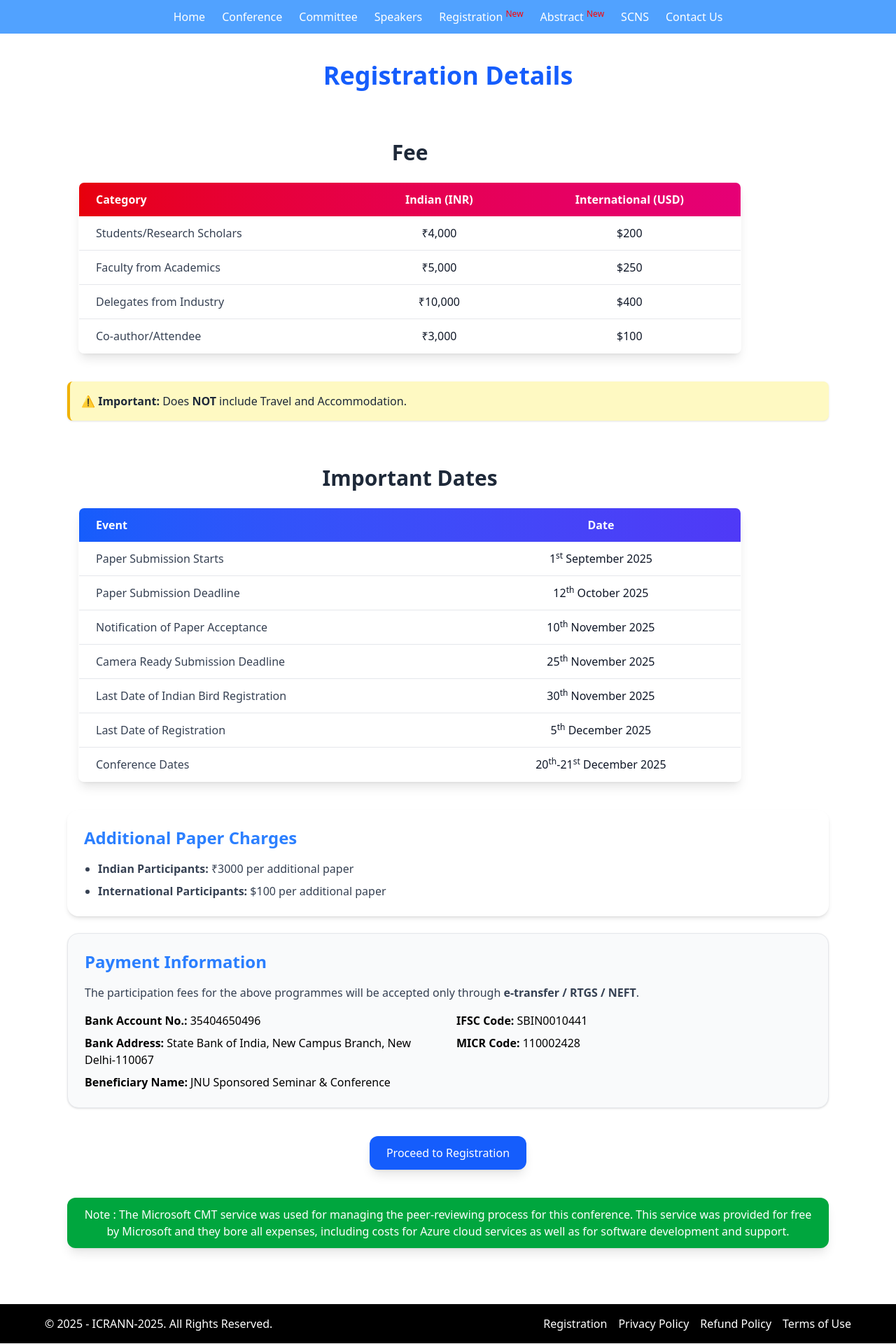
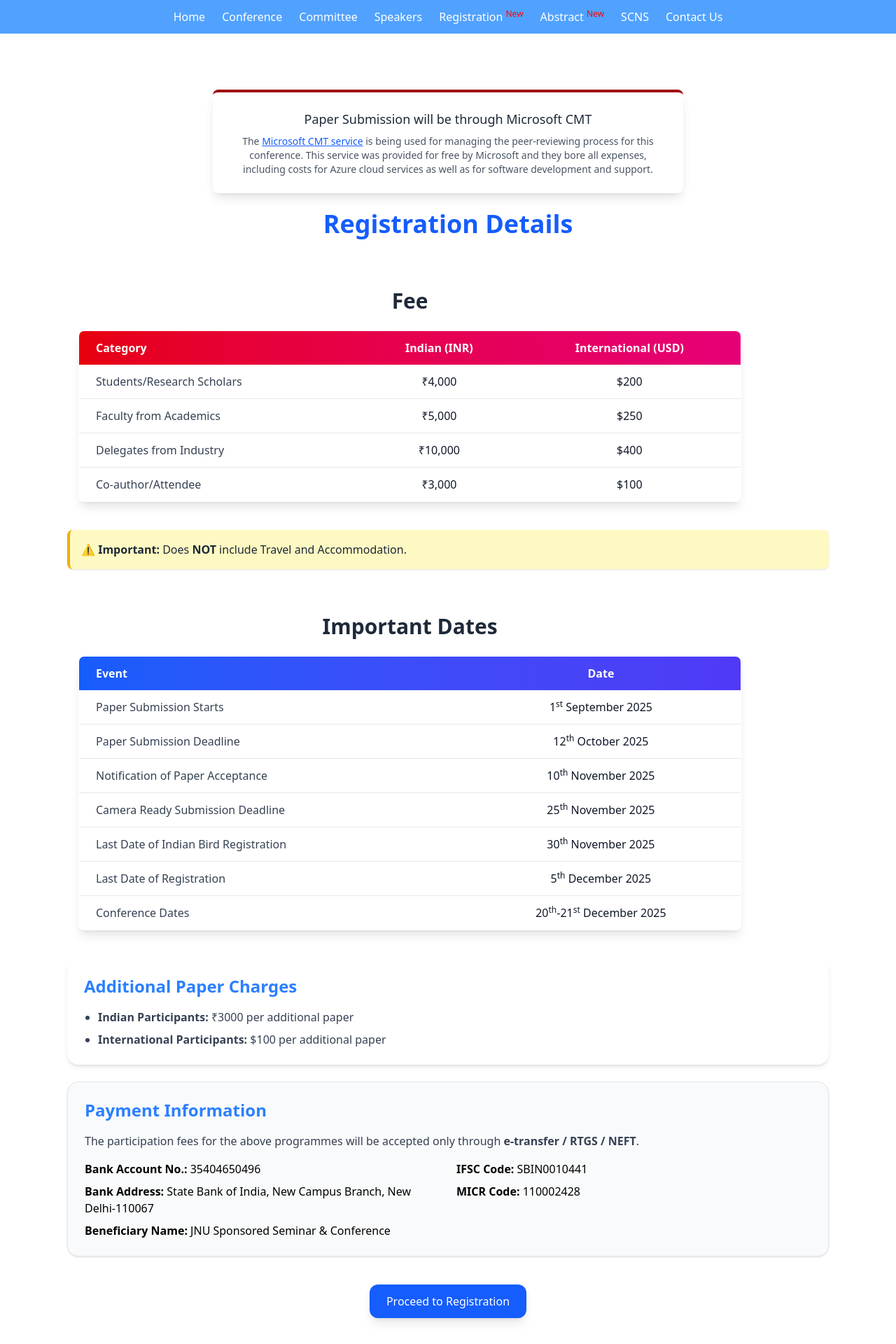
Before and after one commit to YashK21/presentation---2025, a React (Vite) app: page /registration in a window 1280 px wide. Shown: the part 240-2160 px from the top of the page at 70% size. Built offline with nearby package versions, Linux system fonts and the light colour scheme.

Commit message:
note updated in registration page : new

```diff
--- a/src/comp/common/Registration.jsx
+++ b/src/comp/common/Registration.jsx
@@ -2,6 +2,24 @@ import {  registrationFee,impDates } from "../../constant/data";
 const Registration = () => {
   return (
     <div className="max-w-6xl mx-auto px-4 sm:px-6 lg:px-8 py-10">
+       <div class="text-center mt-10 px-4">
+  <div class="max-w-2xl mx-auto bg-white p-6 rounded-lg shadow-lg border-t-4 border-red-800">
+    <div class="flex flex-col items-center">
+      <p class="text-lg font-medium text-gray-800 mb-2">
+        Paper Submission will be through Microsoft CMT
+      </p>
+      <p class="text-sm text-gray-600">
+        The{" "}
+        <a href="https://cmt3.research.microsoft.com/" class="text-blue-600 underline hover:text-blue-800 transition">
+           Microsoft CMT service
+        </a>
+        {" "}is being used for managing the peer-reviewing process for this conference. This service was provided for free by Microsoft and they bore all expenses, including costs for Azure cloud services as well as for software development and support.
+      </p>
+    </div>
+  </div>
+</div>
+
+      <br/>
       <h1 className="text-3xl sm:text-4xl font-bold text-center text-blue-600 mb-8">
         Registration Details
       </h1>
@@ -143,13 +161,6 @@ const Registration = () => {
           Proceed to Registration
         </button>
       </div>
-
-
-      <div className="text-center mt-10">
-        <button className="bg-green-600 hover:bg-blue-700 text-white px-6 py-3 rounded-xl shadow-lg font-medium transition duration-300 text-sm sm:text-base">
-         Note : The Microsoft CMT service was used for managing the peer-reviewing process for this conference. This service was provided for free by Microsoft and they bore all expenses, including costs for Azure cloud services as well as for software development and support.
-        </button>
-      </div>
     </div>
   );
 };
```
